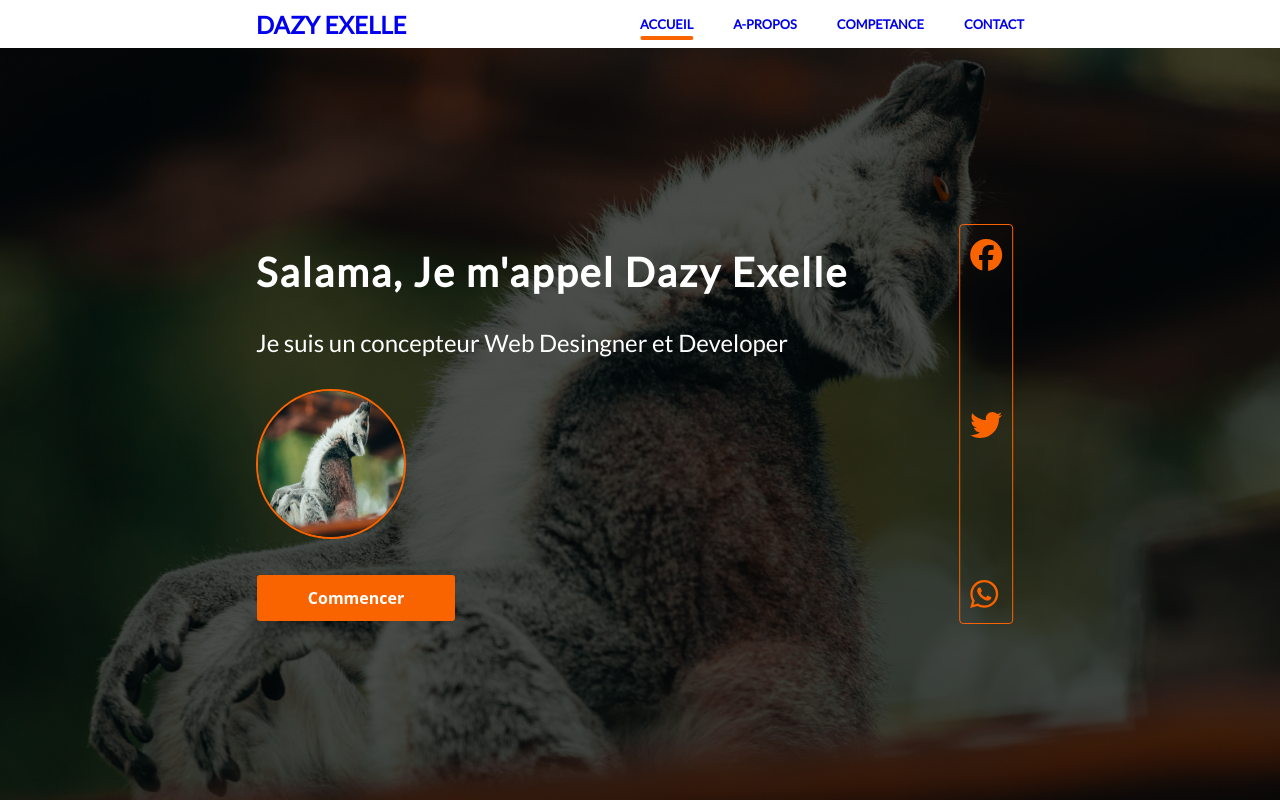
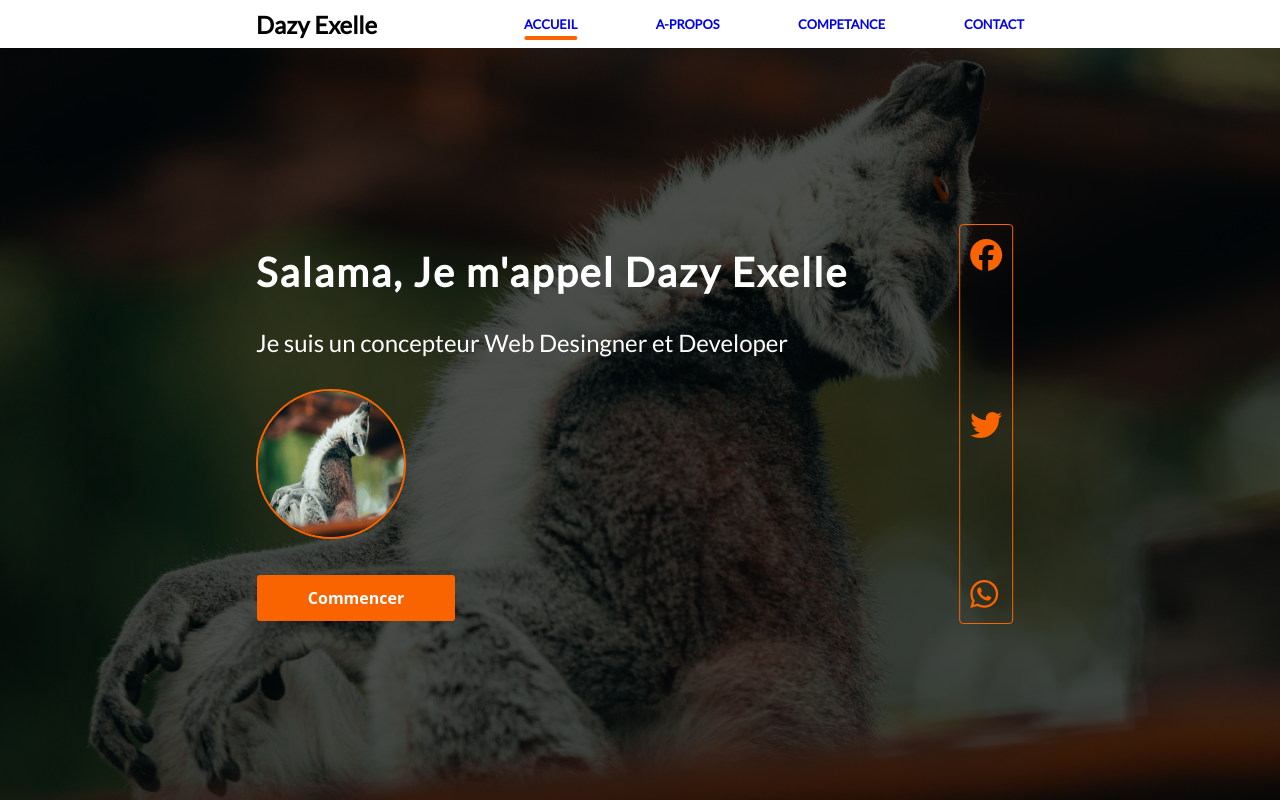
Before and after one commit to DazyNicolas/dazy, a React (Create React App) app: page / in a window 1280 px wide. Built offline with nearby package versions, Linux system fonts and the light colour scheme.

Commit message:
fix logo aigen

```diff
--- a/src/components/Navigation.js
+++ b/src/components/Navigation.js
@@ -16,9 +16,9 @@ handleClick = () =>{
         return (
             <nav className='mynave'>
             <div className='navigation'>
-                <NavLink to='/' >
-                   <h1 className='dazy'>Dazy Exelle</h1>
-                </NavLink>
+                <div className='dazy'>
+                    Dazy Exelle
+                </div>
 
                 <div className='hamburger' onClick={this.handleClick}>
                 <FontAwesomeIcon className='menu-bars' icon={this.state.clicked ? faTimes : faBars}/>
```
